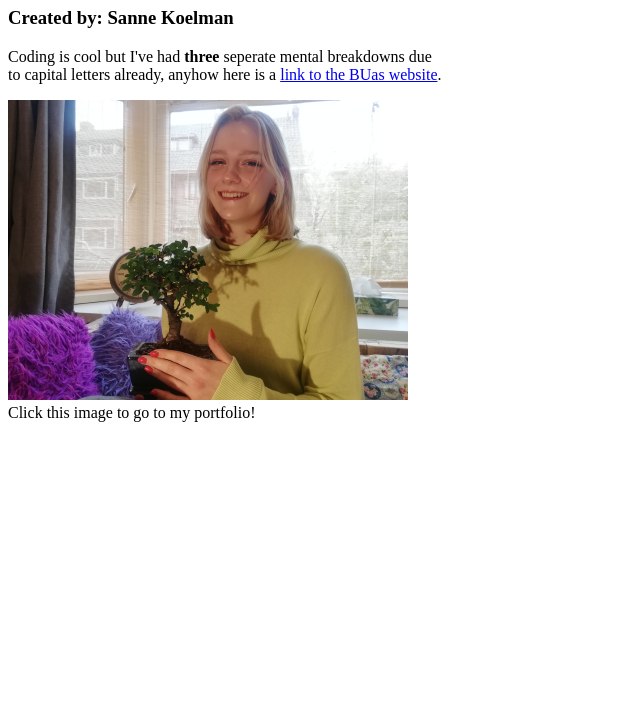
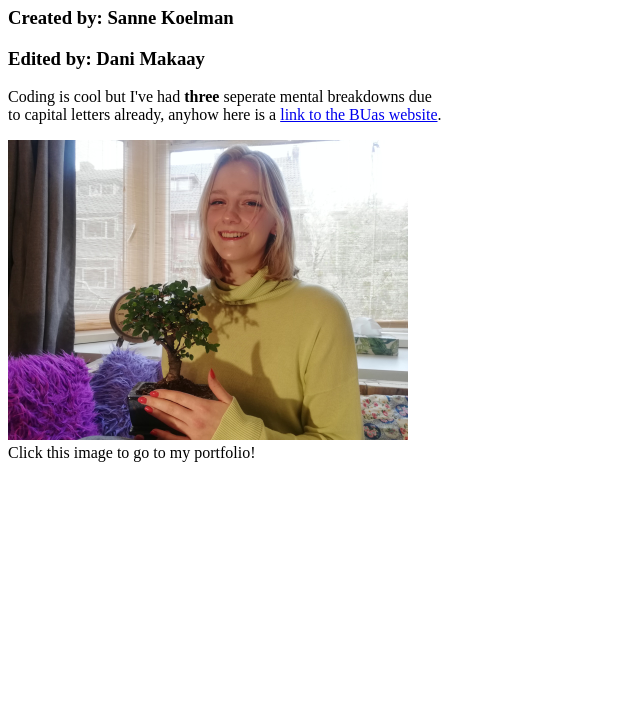
Before and after one commit to SanneGiovanna/prj4-chapter-3, a plain HTML site: page my-project/index.html in a window 1280 px wide. Shown: the part 73-800 px from the top of the page, without its empty margins (0-640 px from the left). Drawn offline with Linux system fonts and the light colour scheme.

Commit message:
Update index.html

```diff
--- a/my-project/index.html
+++ b/my-project/index.html
@@ -7,6 +7,7 @@
 	<body>
 		<h1>This Is My Check #1 HTML File</h1>
 		<h3>Created by: Sanne Koelman</h3>
+		<h3>Edited by: Dani Makaay</h3>
 		<p>Coding is cool but I've had <strong>three</strong> seperate mental breakdowns due<br>to capital letters already, anyhow here is a <a href="https://www.buas.nl/" target="_blank">link to the BUas website</a>.
 		</p>
 		<a href="https://sannegiovanna.wixsite.com/192685" target="_blank"><img src="images/me-with-bonsai.jpg" height="300" width="400" alt="Sanne with a bonsai tree"></a><br>Click this image to go to my portfolio!
```
